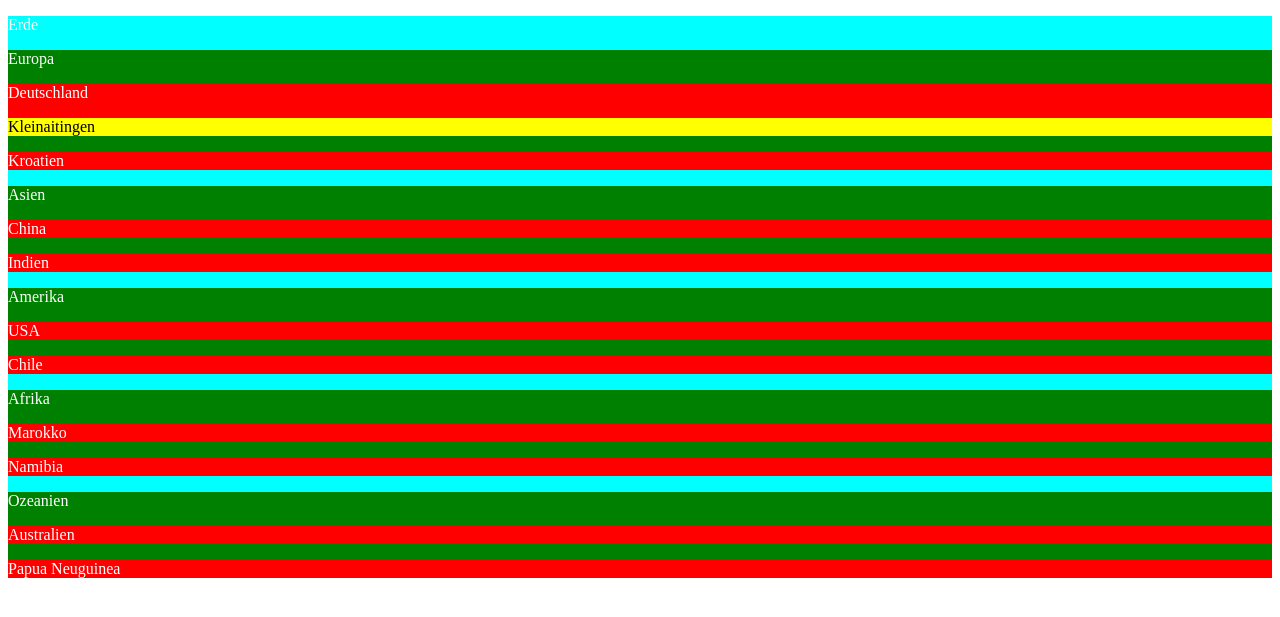
After one commit to jonnycut/FSBwIT2015, a PHP site: page /uebung_121015.html in a window 1280 px wide. The commit adds this page. Shown: the top 617 px of the page. Run offline with PHP 8.4, Linux system fonts and the light colour scheme.

Commit message:
Verschiedene HTML Übungen!

```diff
--- /dev/null
+++ b/MultiMedia/style_121015.css
@@ -0,0 +1,17 @@
+#Erde{
+    background-color: aqua;
+}
+body p{
+    color: white;
+}
+
+.Kontinent{
+    background-color: green;
+
+}
+.Land{
+    background-color: red;
+}
+.Stadt{
+    background-color: yellow;
+}
--- a/MultiMedia/uebung_051015.html
+++ b/MultiMedia/uebung_051015.html
@@ -25,7 +25,7 @@
     <section>
         <article>
             <header>
-                <h1>Titel von Beitrag 1</h1>
+                <h1 id="titel">Titel von Beitrag 1</h1>
             </header>
             <p id="test1">Lorem ipsum dolor sit amet, consectetur adipisicing elit. A, aperiam consequuntur dicta dolore dolores incidunt ipsa, ipsum iste nemo nostrum omnis pariatur placeat porro quae repellat sit, suscipit voluptas voluptatibus?</p>
             <p id="test2"></p>
--- /dev/null
+++ b/MultiMedia/uebung_121015.html
@@ -0,0 +1,85 @@
+<!DOCTYPE html>
+<html lang="en">
+<head>
+    <meta charset="UTF-8">
+    <title>ÜbungsWebsite</title>
+    <link rel="stylesheet" type="text/css" href="style_121015.css" >
+    <link rel="stylesheet" type="text/css" href="ausschnitt.css" >
+
+</head>
+<body>
+<div id="Erde">
+    <p>Erde</p>
+    <div id="Europa" class="Kontinent">
+        <p>Europa</p>
+        <div id="Deutschland" class="Land">
+            <p>Deutschland</p>
+            <div id="Kleinaitingen" class="Stadt">
+                <p style="color: black">Kleinaitingen</p>
+
+            </div>
+
+        </div>
+        <div id="Kroatien" class="Land">
+            <p>Kroatien</p>
+
+        </div>
+
+    </div>
+
+    <div id="Asien" class="Kontinent">
+        <p>Asien</p>
+        <div id="China" class="Land">
+            <p>China</p>
+
+        </div>
+        <div id="Indien" class="Land">
+            <p>Indien</p>
+
+        </div>
+
+    </div>
+
+    <div id="Amerika"class="Kontinent">
+        <p>Amerika</p>
+        <div id="USA"; class="Land">
+            <p>USA</p>
+
+        </div>
+        <div id="Chile"; class="Land">
+            <p>Chile</p>
+
+        </div>
+
+    </div>
+
+    <div id="Afrika"class="Kontinent">
+        <p>Afrika</p>
+        <div id="Marokko" class="Land">
+            <p>Marokko</p>
+
+        </div>
+
+        <div id="Namibia" class="Land">
+            <p>Namibia</p>
+
+        </div>
+
+    </div>
+
+    <div id="Ozeanien"class="Kontinent">
+        <p>Ozeanien</p>
+        <div id="Australien" class="Land">
+            <p>Australien</p>
+
+        </div>
+
+        <div id="Papua Neuguinea"y class="Land">
+            <p>Papua Neuguinea</p>
+
+        </div>
+    </div>
+
+</div>
+</body>
+</html>
```
Also changed, not shown: MultiMedia/style.css (+8 -0 lines), Scripting/Listen.html (added, +47 -0 lines), Scripting/PlanetenSystem.html (+9 -1 lines), Scripting/tabellen.html (added, +51 -0 lines), 1 other file.
